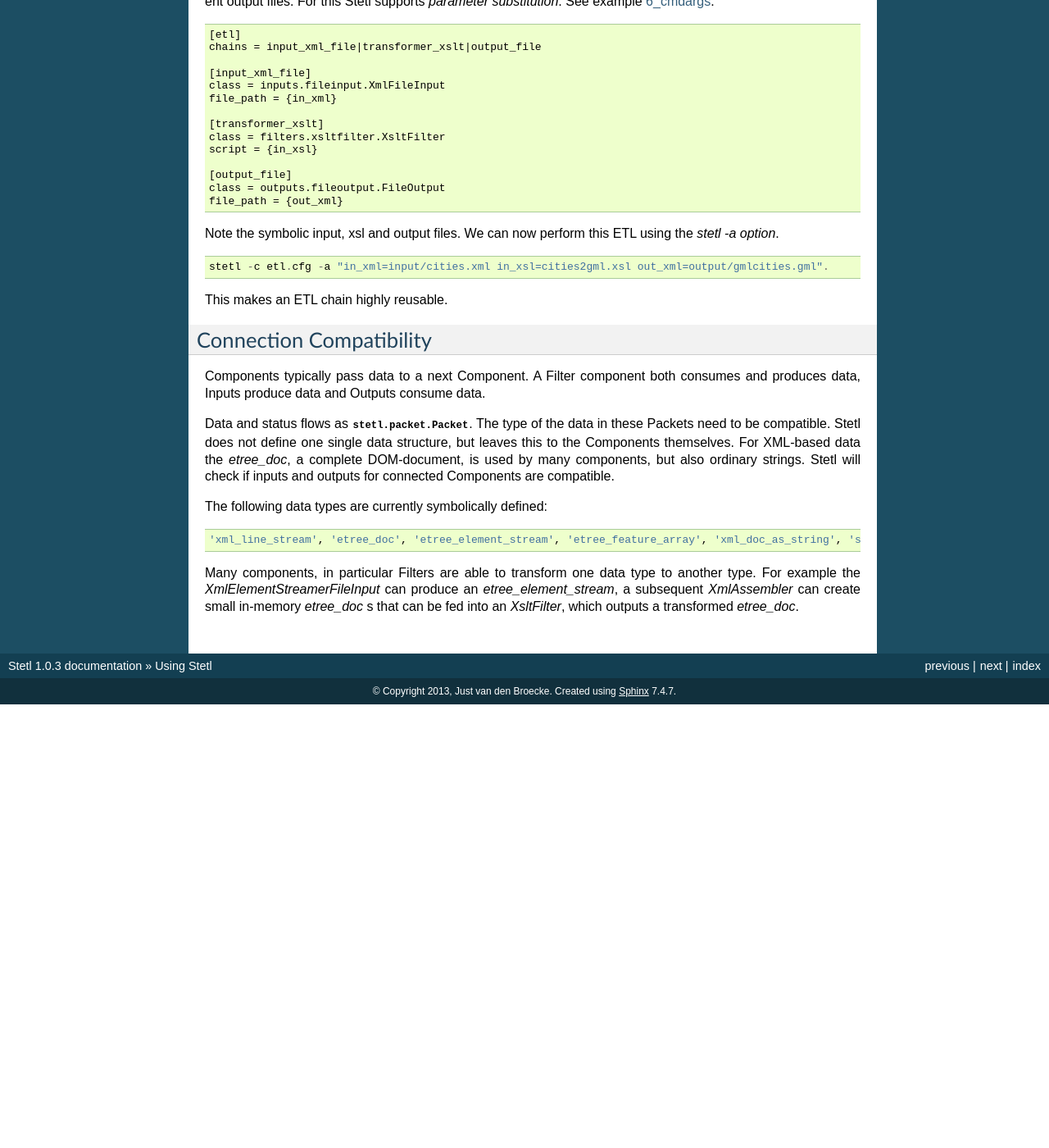
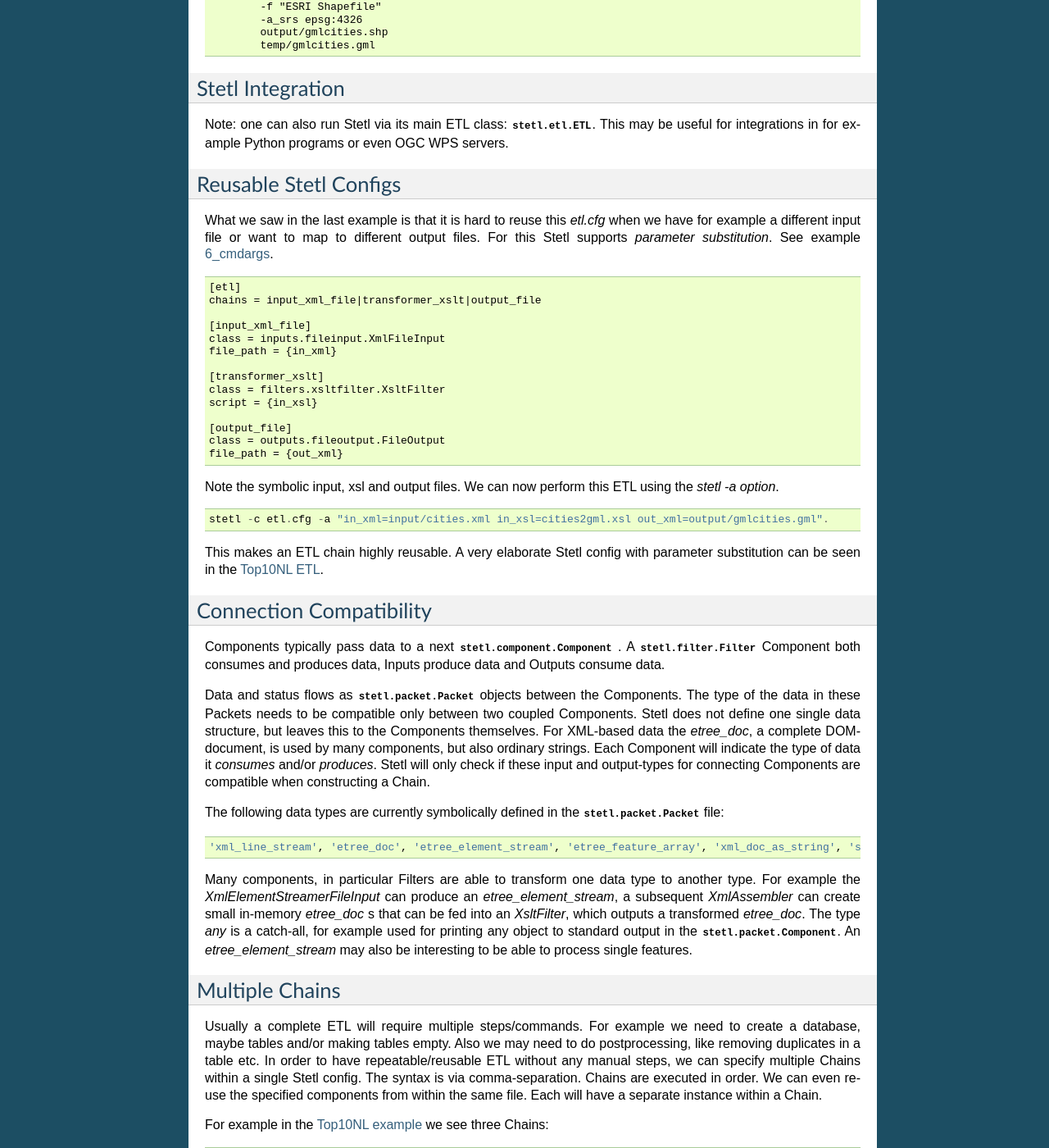
Before and after one commit to geopython/stetl, a Sphinx documentation site: the page built from docs/using.rst, in a window 1280 px wide and 1400 px high, scrolled down 1492 px. Shown: the whole window at 82% size. Built offline with Sphinx 7.4.7, drawn with Linux system fonts in a browser that asks for light colours; before the commit the page ends 2351 px from its top, so only the background shows below that; some of the changed text lies outside the part shown.

Commit message:
more documentation 1234

```diff
--- a/docs/using.rst
+++ b/docs/using.rst
@@ -14,8 +14,10 @@
 that are connected as a `processing chain`. A bit like in electrical engineering: an input flows
 through several filters, that each modify the current. In our case the current is geospatial information.
 
+Stetl Config
+------------
 The particular components (inputs, filters, outputs) and their interconnection
-are specified in a Stetl config file. The file format follows the python `.ini file-format`.
+are specified in a Stetl config file. The file format follows the Python `.ini file-format`.
 To illustrate let's look at the example `2_xslt <https://github.com/justb4/stetl/tree/master/examples/basics/2_xslt>`_.
 This example takes an input .xml file and transforms this file to a valid GML file. The Stetl config file looks as follows. ::
 
@@ -34,17 +36,20 @@
 	class = outputs.fileoutput.FileOutput
 	file_path = output/gmlcities.gml
 
-Most of the sections in this ini-file specify a Stetl component: an input, filter or output component.
+Most of the sections in this ini-file specify a Stetl component: an Input, Filter or Output component.
 Each component is specified by its (Python) class and per-component specific parameters.
 For example `[input_xml_file]` uses the class  `inputs.fileinput.XmlFileInput` reading and parsing the
 file `input/cities.xml` specified by the `file_path` property.  `[transformer_xslt]` is a Filter that
 applies XSLT with the script file  `cities2gml.xsl` that is in the same directory. The `[output_file]`
 component specifies the output, in this case a file.
 
-These components are coupled in a Stetl `Chain` using the special .ini section `[etl`. That section specifies one
+These components are coupled in a Stetl `Chain` using the special .ini section `[etl]`. That section specifies one
 or more chains. Each Chain is specified by the names of the component sections, their interconnection using
-a '|', Unix pipe symbol. So the above chain is `input_xml_file|transformer_xslt|output_file`. The names
+a '|', the Unix pipe symbol. So the above chain is `input_xml_file|transformer_xslt|output_file`. The names
 of the component sections are arbitrary.
+
+Running Stetl
+-------------
 
 The above ETL spec can be found in the file `etl.cfg`. Now Stetl can be run, simply by typing ::
 
@@ -83,7 +88,16 @@
 		output/gmlcities.shp
 		temp/gmlcities.gml
 
-What we also see is that it is hard to reuse this `etl.cfg` when we have a different input file
+Stetl Integration
+-----------------
+
+Note: one can also run Stetl via its main ETL class: :class:`stetl.etl.ETL`.
+This may be useful for integrations in for example Python programs
+or even OGC WPS servers.
+
+Reusable Stetl Configs
+----------------------
+What we saw in the last example is that it is hard to reuse this `etl.cfg` when we have for example a different input file
 or want to map to different output files. For this Stetl supports `parameter substitution`. See
 example `6_cmdargs <https://github.com/justb4/stetl/tree/master/examples/basics/6_cmdargs>`_. ::
 
@@ -106,25 +120,52 @@
 
 	stetl -c etl.cfg -a "in_xml=input/cities.xml in_xsl=cities2gml.xsl out_xml=output/gmlcities.gml".
 
-This makes an ETL chain highly reusable.
+This makes an ETL chain highly reusable. A very elaborate Stetl config with parameter substitution can be seen in the
+`Top10NL ETL <https://github.com/justb4/stetl/blob/master/examples/top10nl/etl-top10nl.cfg>`_.
 
 Connection Compatibility
 ------------------------
 
-Components typically pass data to a next Component.
-A Filter component both consumes and produces data, Inputs produce data and
+Components typically pass data to a next :class:`stetl.component.Component` .
+A :class:`stetl.filter.Filter`  Component both consumes and produces data, Inputs produce data and
 Outputs consume data.
 
-Data and status flows as :class:`stetl.packet.Packet`. The type of the data in these Packets need
-to be compatible. Stetl does not define one single data structure, but leaves this to the Components themselves.
+Data and status flows as :class:`stetl.packet.Packet` objects between the Components. The type of the data in these Packets needs
+to be compatible only between two coupled Components.
+Stetl does not define one single data structure, but leaves this to the Components themselves.
 For XML-based data the `etree_doc`, a complete DOM-document, is used by many components, but also ordinary strings.
-Stetl will check if inputs and outputs for connected Components are compatible.
+Each Component will indicate the type of data it `consumes` and/or `produces`.
+Stetl will only check if these input and output-types for connecting Components are compatible
+when constructing a Chain.
 
-The following data types are currently symbolically defined: ::
+The following data types are currently symbolically defined in the :class:`stetl.packet.Packet` file: ::
 
 	'xml_line_stream', 'etree_doc', 'etree_element_stream', 'etree_feature_array', 'xml_doc_as_string', 'string', 'any'
 
 Many components, in particular Filters are able to transform one data type to another type.
 For example the `XmlElementStreamerFileInput` can produce an
 `etree_element_stream`, a subsequent `XmlAssembler` can create small in-memory `etree_doc` s that
-can be fed into an `XsltFilter`, which outputs a transformed `etree_doc`.
+can be fed into an `XsltFilter`, which outputs a transformed `etree_doc`. The type `any` is a catch-all,
+for example used for printing any object to standard output in the :class:`stetl.packet.Component`.
+An `etree_element_stream` may also be interesting to be able to process single features.
+
+Multiple Chains
+---------------
+
+Usually a complete ETL will require multiple steps/commands. For example we need to create
+a database, maybe tables and/or making tables empty. Also we may need to do postprocessing, like
+removing duplicates in a table etc. In order to have repeatable/reusable ETL without any
+manual steps, we can specify multiple Chains within a single Stetl config.
+The syntax is via comma-separation. Chains are executed in order. We can even reuse the
+specified components from within the same file. Each will have a separate instance within a Chain.
+
+For example in the `Top10NL example <https://github.com/justb4/stetl/blob/master/examples/top10nl/etl-top10nl.cfg>`_  we see three Chains: ::
+
+		[etl]
+		chains = input_sql_pre|schema_name_filter|output_postgres,
+				input_big_gml_files|xml_assembler|transformer_xslt|output_ogr2ogr,
+				input_sql_post|schema_name_filter|output_postgres
+
+Here the Chain `input_sql_pre|schema_name_filter|output_postgres` sets up a PostgreSQL schema and
+creates tables.  `input_big_gml_files|xml_assembler|transformer_xslt|output_ogr2ogr` does the actual ETL and
+`input_sql_post|schema_name_filter|output_postgres` does some PostgreSQL postprocessing.
```
Also changed, not shown: docs/intro.rst (+12 -6 lines).
